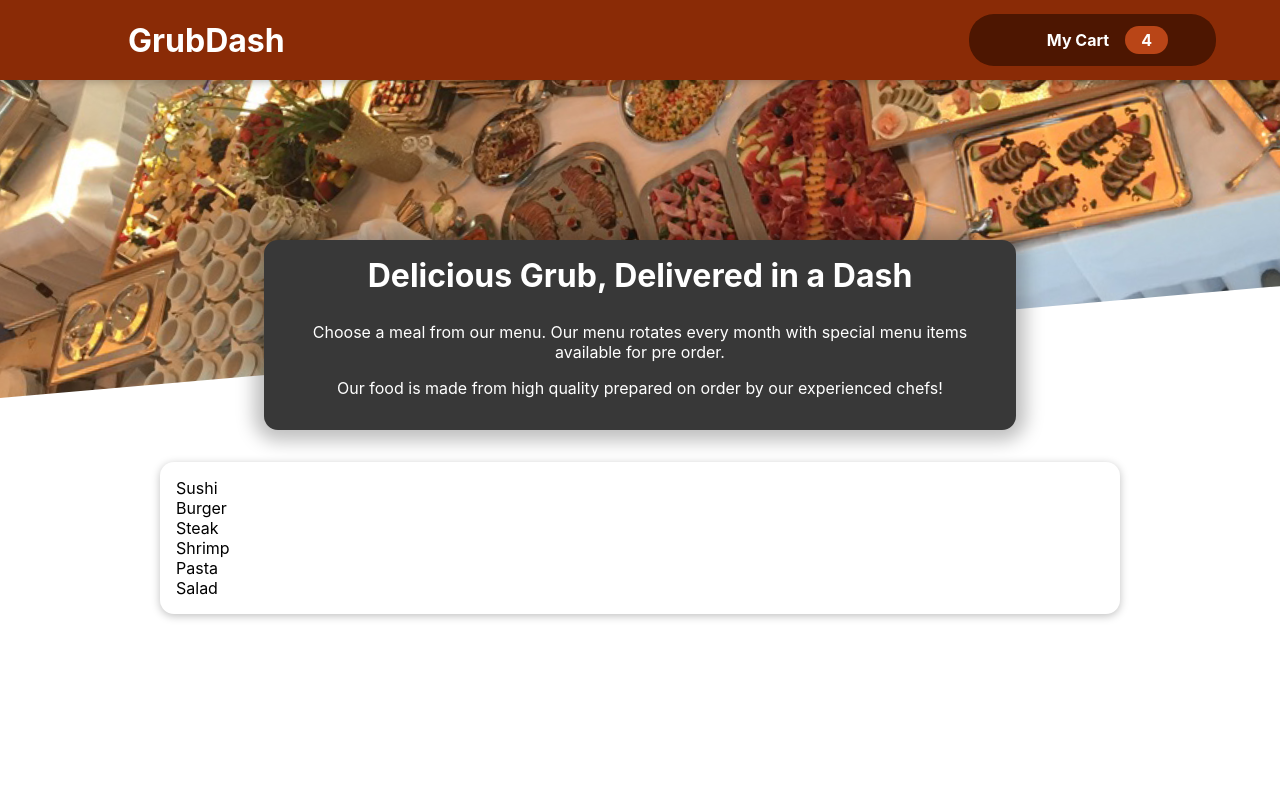
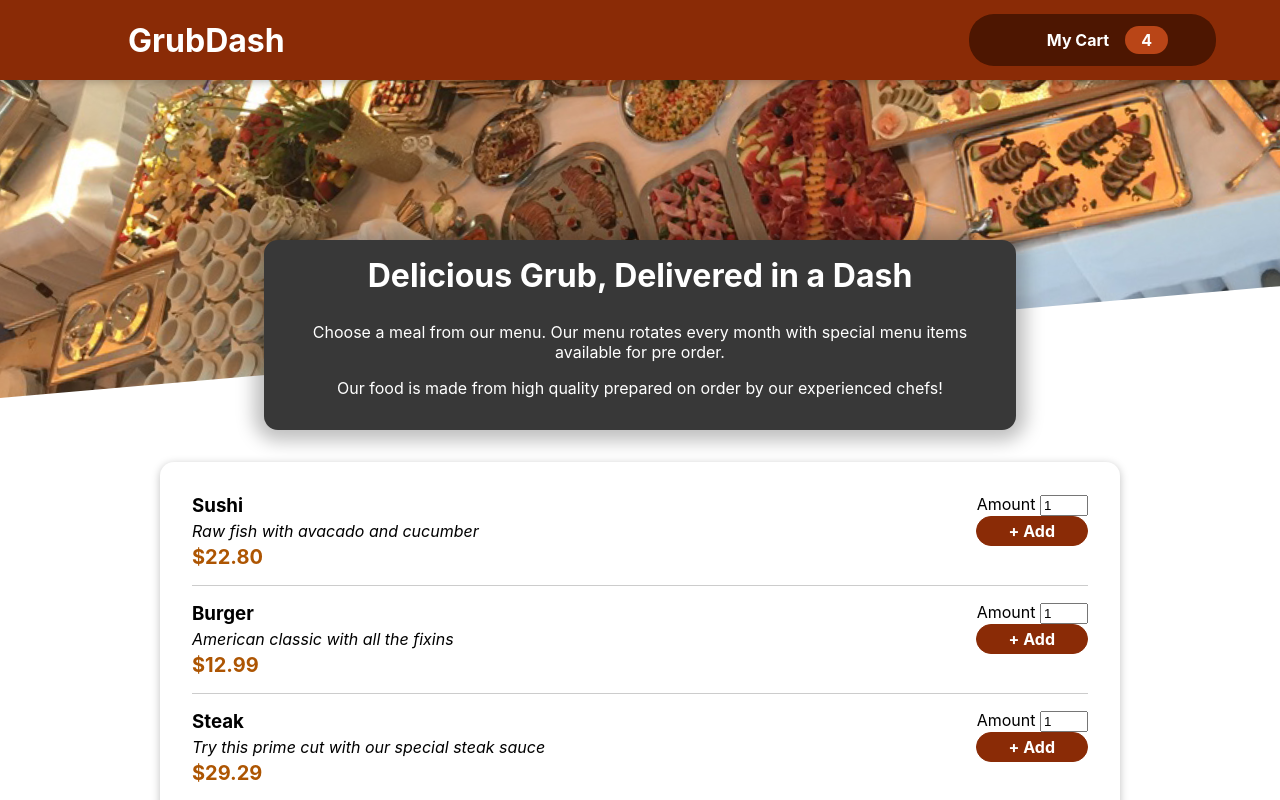
Before and after one commit to abaker42/grub-dash, a React (Create React App) app: page / in a window 1280 px wide. Shown: the top 800 px of the page. Built offline with nearby package versions, Linux system fonts and the light colour scheme; some icons are missing.

Commit message:
Forms added

```diff
--- a/src/components/Meals/AvailableMeals.js
+++ b/src/components/Meals/AvailableMeals.js
@@ -1,48 +1,56 @@
 import React from 'react';
 import Card from '../UI/Card';
 import classes from './AvailableMeals.module.css';
+import MealItem from './MealItem/MealItem';
 
 const DUMMY_MEALS = [
 	{
 		id: 'm1',
 		name: 'Sushi',
-		description: 'Raw fish with avacado and cucumber',
-		price: 22.99,
+		descr: 'Raw fish with avacado and cucumber',
+		price: 22.7987,
 	},
 	{
 		id: 'm2',
 		name: 'Burger',
-		description: 'American classic with all the fixins',
+		descr: 'American classic with all the fixins',
 		price: 12.99,
 	},
 	{
-		id: 'm2',
+		id: 'm6',
 		name: 'Steak',
-		description: 'Try this prime cut with our special steak sauce',
-		price: 29.99,
+		descr: 'Try this prime cut with our special steak sauce',
+		price: 29.288,
 	},
 	{
 		id: 'm3',
 		name: 'Shrimp',
-		description: '8 Collossal prawns served with lemon butter',
-		price: 24.99,
+		descr: '8 Collossal prawns served with lemon butter',
+		price: 24.5,
 	},
 	{
 		id: 'm4',
 		name: 'Pasta',
-		description: 'You choose your protein with white or red sauce',
-		price: 18.99,
+		descr: 'You choose your protein with white or red sauce',
+		price: 18.0,
 	},
 	{
 		id: 'm5',
 		name: 'Salad',
-		description: 'Homegrown vegetables with your choice of dressing',
+		descr: 'Homegrown vegetables with your choice of dressing',
 		price: 14.99,
 	},
 ];
 
 const AvailableMeals = () => {
-	const mealsList = DUMMY_MEALS.map((meal) => <li>{meal.name}</li>);
+	const mealsList = DUMMY_MEALS.map((meal) => (
+		<MealItem
+			key={meal.id}
+			name={meal.name}
+			descr={meal.descr}
+			price={meal.price}
+		/>
+	));
 	return (
 		<section className={classes.meals}>
 			<Card>
--- /dev/null
+++ b/src/components/Meals/MealItem/MealItem.js
@@ -0,0 +1,21 @@
+import React from 'react';
+import classes from './MealItem.module.css';
+import MealItemForm from './MealItemForm';
+
+const MealItem = (props) => {
+	const price = `$${props.price.toFixed(2)}`;
+	return (
+		<li className={classes.meal}>
+			<div>
+				<h3>{props.name}</h3>
+				<div className={classes.description}>{props.descr}</div>
+				<div className={classes.price}>{price}</div>
+			</div>
+			<div>
+				<MealItemForm />
+			</div>
+		</li>
+	);
+};
+
+export default MealItem;
--- /dev/null
+++ b/src/components/Meals/MealItem/MealItem.module.css
@@ -0,0 +1,22 @@
+.meal {
+	display: flex;
+	justify-content: space-between;
+	margin: 1rem;
+	padding-bottom: 1rem;
+	border-bottom: 1px solid #ccc;
+}
+
+.meal h3 {
+	margin: 0 0 0.25rem 0;
+}
+
+.description {
+	font-style: italic;
+}
+
+.price {
+	margin-top: 0.25rem;
+	font-weight: bold;
+	color: #ad5502;
+	font-size: 1.25rem;
+}
--- /dev/null
+++ b/src/components/Meals/MealItem/MealItemForm.js
@@ -0,0 +1,24 @@
+import React from 'react';
+import Input from '../../UI/Input';
+import classes from './MealItemForm.module.css';
+
+const MealItemForm = (props) => {
+	return (
+		<form className={classes.form}>
+			<Input
+				label='Amount '
+				input={{
+					id: 'amount',
+					type: 'number',
+					min: '1',
+					max: '5',
+					step: '1',
+					defaultValue: '1',
+				}}
+			/>
+			<button>+ Add</button>
+		</form>
+	);
+};
+
+export default MealItemForm;
--- /dev/null
+++ b/src/components/Meals/MealItem/MealItemForm.module.css
@@ -0,0 +1,20 @@
+.form {
+	text-align: right;
+}
+
+.form button {
+	font: inherit;
+	cursor: pointer;
+	background-color: #8a2b06;
+	border: 1px solid #8a2b06;
+	color: white;
+	padding: 0.25rem 2rem;
+	border-radius: 20px;
+	font-weight: bold;
+}
+
+.form button:hover,
+.form button:active {
+	background-color: #641e03;
+	border-color: #641e03;
+}
--- /dev/null
+++ b/src/components/UI/Input.js
@@ -0,0 +1,13 @@
+import React from 'react';
+import classes from './Input.module.css';
+
+const Input = (props) => {
+	return (
+		<div className={classes.input}>
+			<label htmlFor={props.input.id}>{props.label}</label>
+			<input {...props.input} />
+		</div>
+	);
+};
+
+export default Input;
```
Also changed, not shown: src/components/UI/Input.module.css (added).
